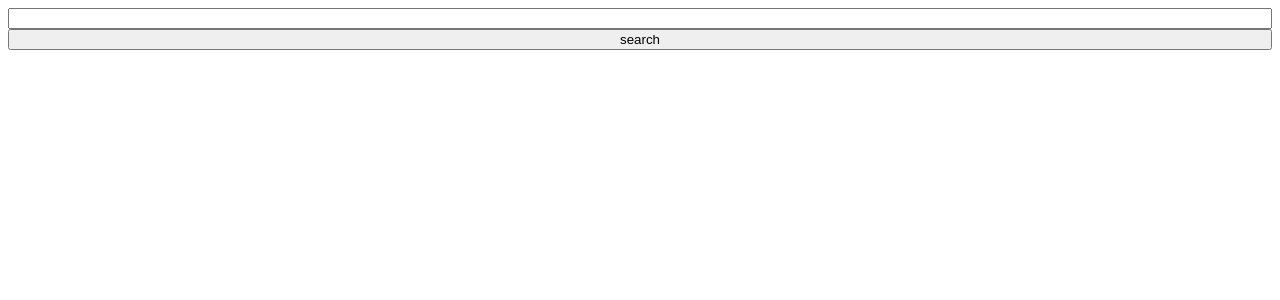
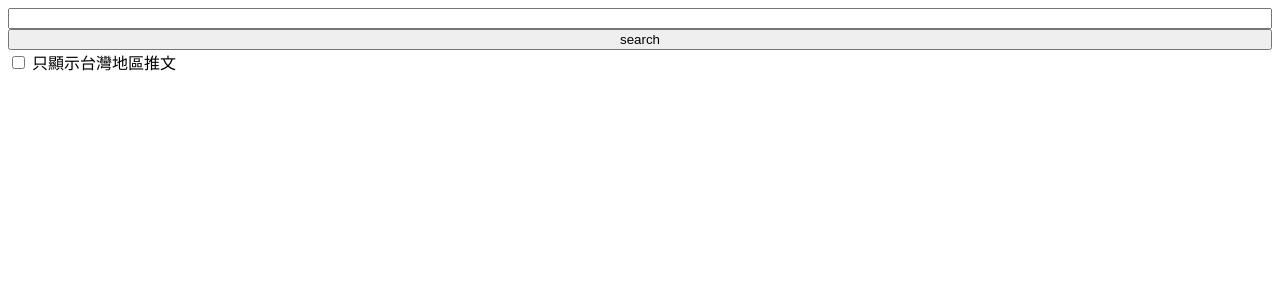
Before and after one commit to ShooBoost/search_for_taiwan, a Nuxt app: page / in a window 1280 px wide. Shown: the top 300 px of the page. Built offline with nearby package versions, Linux system fonts and the light colour scheme.

Commit message:
新增 checkbox for 只顯示台灣地區貼文

```diff
--- a/components/TwitterResultList.vue
+++ b/components/TwitterResultList.vue
@@ -1,6 +1,8 @@
 <template>
   <ul>
-    <li v-for="tweet in tweets" :key="tweet.id">{{tweet.text}}</li>
+    <li v-for="tweet in tweets" :key="tweet.id">
+      {{ tweet.text }}
+    </li>
   </ul>
 </template>
 <script>
--- a/components/TwitterSearchBox.vue
+++ b/components/TwitterSearchBox.vue
@@ -8,6 +8,8 @@
     <button type="button" class="searchbox__btn" @click="fetchTweets">
       search
     </button>
+    <input id="searchbox__checkbox" v-model="isTaiwan" type="checkbox">
+    <label for="searchbox__checkbox" /> 只顯示台灣地區推文
   </div>
 </template>
 <script>
@@ -16,7 +18,7 @@ export default {
   name: 'TwitterSearchBox',
   computed: {
     ...mapState([
-      'keywordsForSearch'
+      'keywordsForSearch', 'isTaiwanOnlyShowing'
     ]),
     keywords: {
       get () {
@@ -25,12 +27,20 @@ export default {
       set (value) {
         this.setKeywordsForSearch(value)
       }
+    },
+    isTaiwan: {
+      get () {
+        return this.isTaiwanOnlyShowing
+      },
+      set (value) {
+        this.setIsTaiwanOnlyShowing(value)
+      }
     }
   },
   mounted () {
   },
   methods: {
-    ...mapMutations(['setKeywordsForSearch']),
+    ...mapMutations(['setKeywordsForSearch', 'setIsTaiwanOnlyShowing']),
     ...mapActions(['fetchTweets'])
   }
 }
--- a/store/index.js
+++ b/store/index.js
@@ -16,6 +16,9 @@ const createStore = () => {
       setKeywordsForSearch (state, payload) {
         state.keywordsForSearch = payload
       },
+      setIsTaiwanOnlyShowing (state, payload) {
+        state.isTaiwanOnlyShowing = payload
+      },
       setTweetsFromTaiwan (state) {
         let tweetsFromTaiwan = []
         const tweetsInfo = state.tweetsFromFetching.includes
@@ -31,7 +34,7 @@ const createStore = () => {
           })
         }
         state.tweetsFromTaiwan = tweetsFromTaiwan
-        console.log('setTweetsFromTaiwan', state.tweetsFromTaiwan)
+        // console.log('setTweetsFromTaiwan', state.tweetsFromTaiwan)
       },
       setTweetsFromFetching (state, payload) {
         const tweets = payload.data
@@ -48,7 +51,7 @@ const createStore = () => {
         } else {
           state.tweetsFromFetching = { data: [] }
         }
-        console.log('setTweetsFromFetching', state.tweetsFromFetching)
+        // console.log('setTweetsFromFetching', state.tweetsFromFetching)
       }
     },
     actions: {
```
